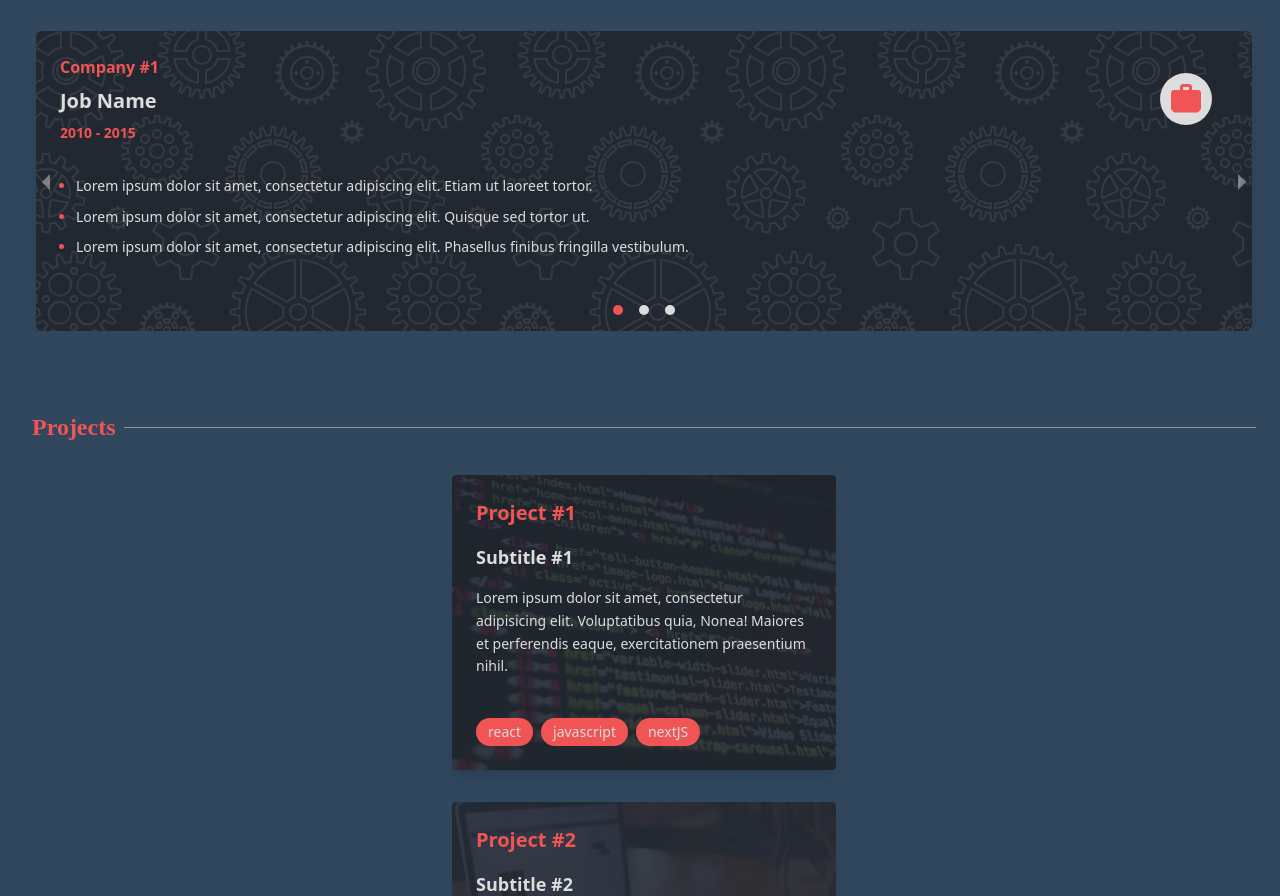
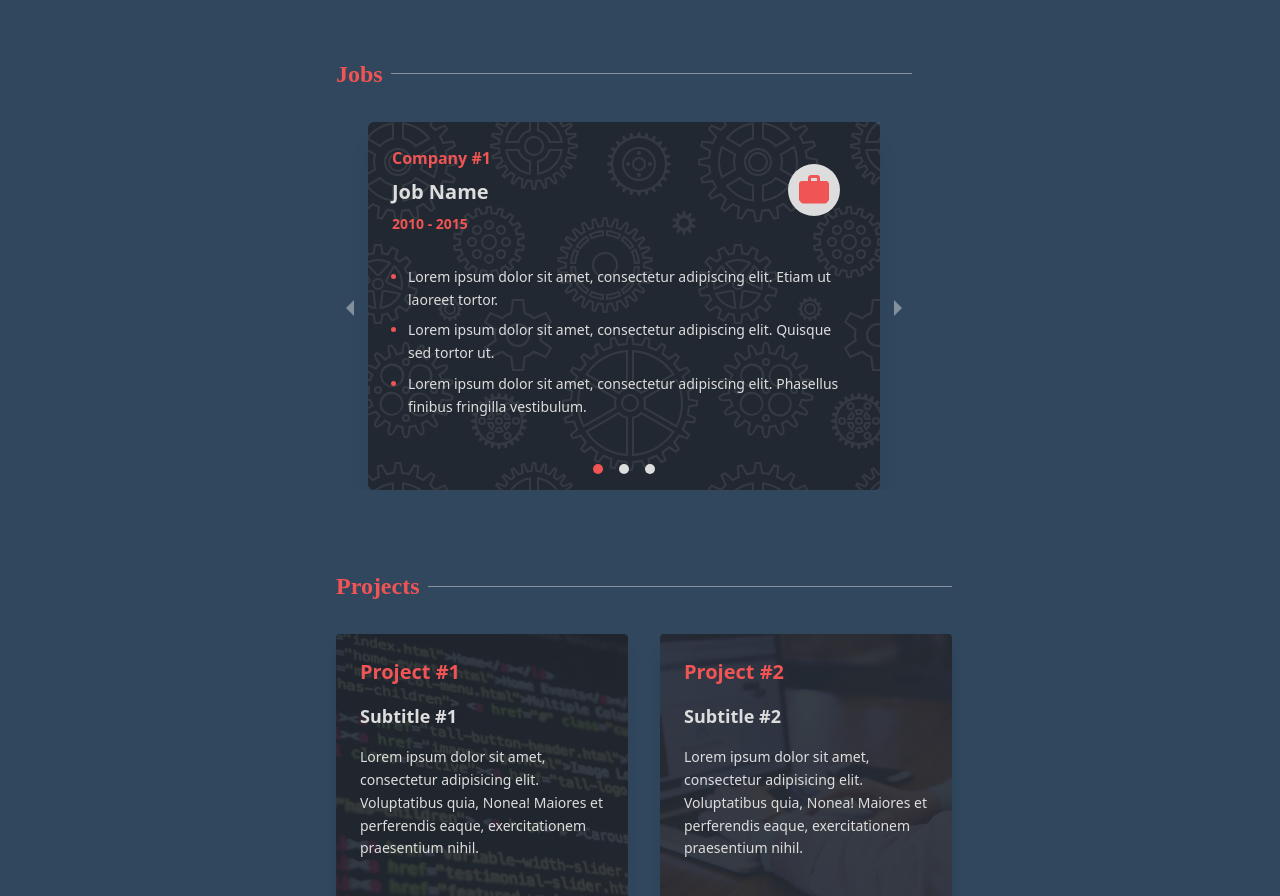
Before and after one commit to MarcPerezdeTudela/sample-portfolio, a Next.js app: page / in a window 1280 px wide. Shown: the part 1000-1896 px from the top of the page. Built offline with nearby package versions, Linux system fonts and the light colour scheme.

Commit message:
style: add responsive styles for desktop and tablet

```diff
--- a/src/components/JobCard.tsx
+++ b/src/components/JobCard.tsx
@@ -14,7 +14,7 @@ const JobCard = ({
   tasks,
 }: Props) => {
   return (
-    <div className="w-full bg-card rounded-md shadow-xl">
+    <div className="w-full bg-card rounded-md shadow-xl max-w-lg">
       <div className="bg-[url('../public/floating-cogs.svg')] py-6 px-6">
         <div className="flex justify-between items-center w-full">
           <div>
--- a/src/components/JobCarousel.tsx
+++ b/src/components/JobCarousel.tsx
@@ -60,7 +60,10 @@ const JobCarousel = ({ data }: Props) => {
       }}
     >
       {data.map((job, index) => (
-        <div key={index} className="cursor-grab text-left mx-1">
+        <div
+          key={index}
+          className="flex justify-center cursor-grab text-left mx-1"
+        >
           <JobCard
             companyName={job.companyName}
             jobName={job.jobName}
--- a/src/components/ProjectCard.tsx
+++ b/src/components/ProjectCard.tsx
@@ -17,7 +17,7 @@ const ProjectCard = ({
       style={{ backgroundImage: `url('${imgLink}')` }}
       className={`rounded-md transition-all duration-700 cursor-pointer max-w-sm bg-cover bg-center hover:translate-y-1 hover:scale-110`}
     >
-      <div className="rounded bg-card/[.90] overflow-hidden shadow-lg hover:bg-card/[.70] transition-all duration-1000">
+      <div className="rounded bg-card/[.90] h-full overflow-hidden shadow-lg hover:bg-card/[.70] transition-all duration-1000">
         <div className="px-6 py-6 ">
           <h5 className="font-bold text-xl text-secondary mb-2">
             {projectName}
--- a/src/components/layout/Layout.tsx
+++ b/src/components/layout/Layout.tsx
@@ -9,7 +9,9 @@ const Layout = ({ children }: Props) => {
   return (
     <div className="bg-primary">
       <Navbar />
-      <main className="px-8 pb-16 pr-6">{children}</main>
+      <div className="flex flex-col items-center w-full">
+        <main className="px-8 pb-16 pr-6 max-w-2xl ">{children}</main>
+      </div>
       <Footer />
     </div>
   )
--- a/src/components/sections/JobsSection.tsx
+++ b/src/components/sections/JobsSection.tsx
@@ -6,7 +6,7 @@ const JobsSection = () => {
   return (
     <section
       id="jobs-section"
-      className="grid h-min grid-cols-1 gap-8 text-primaryText bg-transparent overflow-hidden"
+      className="grid h-min grid-cols-1 gap-8 text-primaryText bg-transparent overflow-hidden max-w-xl"
     >
       <SectionHeader title="Jobs" />
       <JobCarousel data={data} />
--- a/src/components/sections/ProjectsSection.tsx
+++ b/src/components/sections/ProjectsSection.tsx
@@ -7,7 +7,7 @@ const ProjectsSection = () => {
   return (
     <section id="projects-section">
       <SectionHeader title="Projects" />
-      <div className="grid h-min grid-cols-1 gap-8 justify-items-center mt-8">
+      <div className="grid h-min grid-cols-1 lg:grid-cols-2 gap-8 justify-items-center mt-8">
         {projects.map((project, index) => {
           return (
             <ProjectCard
```
